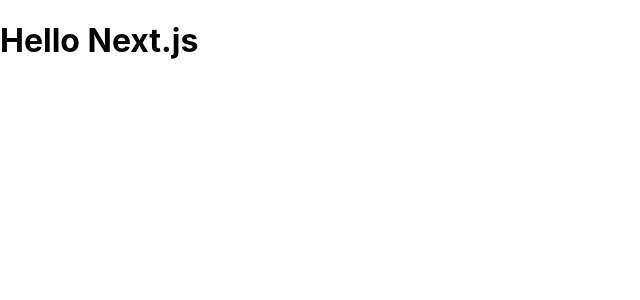
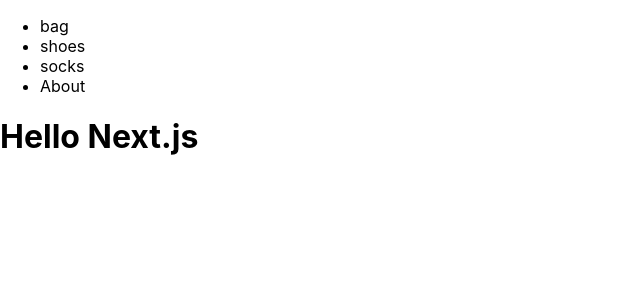
Before and after one commit to saqla/next-app-practice, a Next.js app: page / in a window 1280 px wide. Shown: the top 300 px of the page, without its empty margins (0-640 px from the left). Built offline with nearby package versions, Linux system fonts and the light colour scheme.

Commit message:
Linkコンポーネント

```diff
--- a/pages/index.js
+++ b/pages/index.js
@@ -1,7 +1,27 @@
-import Head from 'next/head'
-import Image from 'next/image'
-import styles from '../styles/Home.module.css'
+import Link from "next/link";
+
+const products = [{ name: "bag"}, { name: "shoes"}, { name: "socks"} ];
 
 export default function Home() {
-  return <h1>Hello Next.js</h1>;
+  return (
+    <div>
+      <ul>
+        {products.map((product) => {
+          return (
+            <li key={product.name}>
+              <Link href={`/products/${product.name}`} >
+                <a>{product.name}</a>
+              </Link>
+            </li>
+          )
+        })}
+        <li>
+          <Link href="/about">
+            <a>About</a>
+          </Link>
+        </li>
+      </ul>
+      <h1>Hello Next.js</h1>
+    </div>
+  );
 }
```
